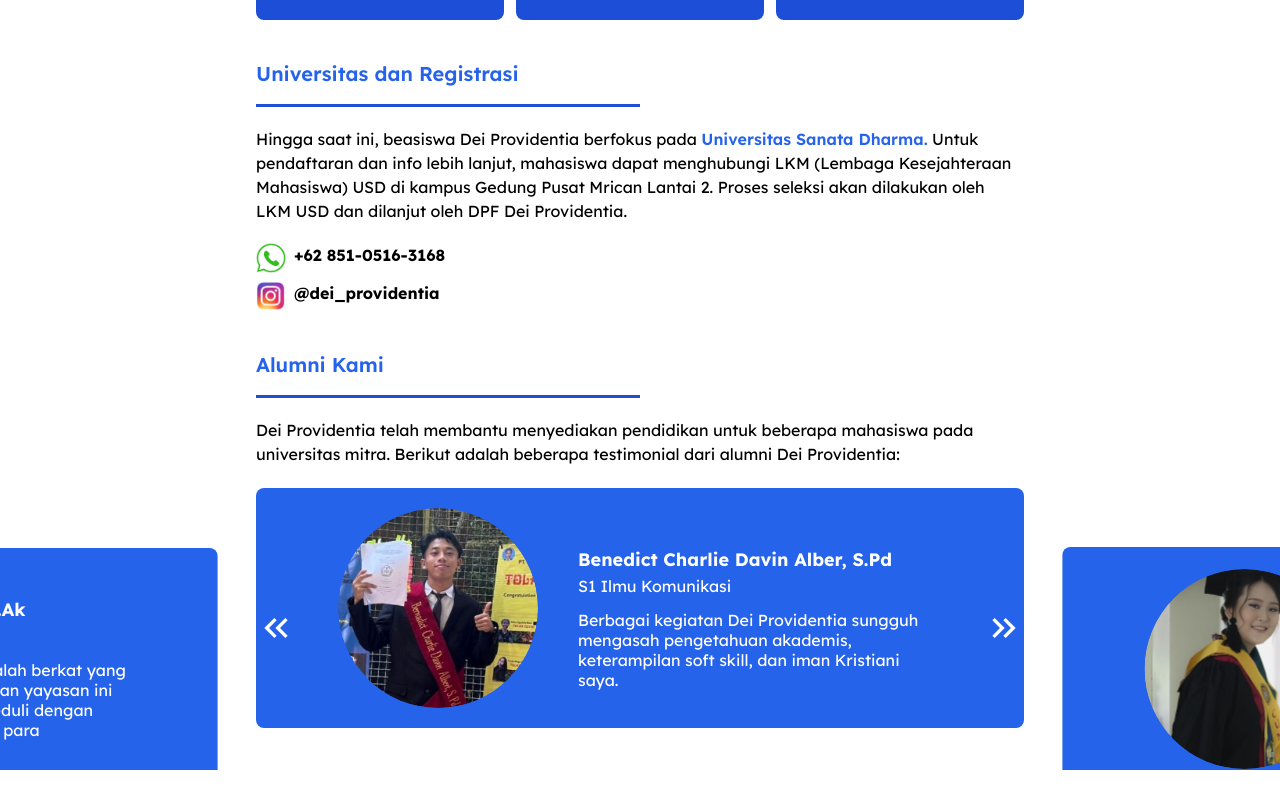
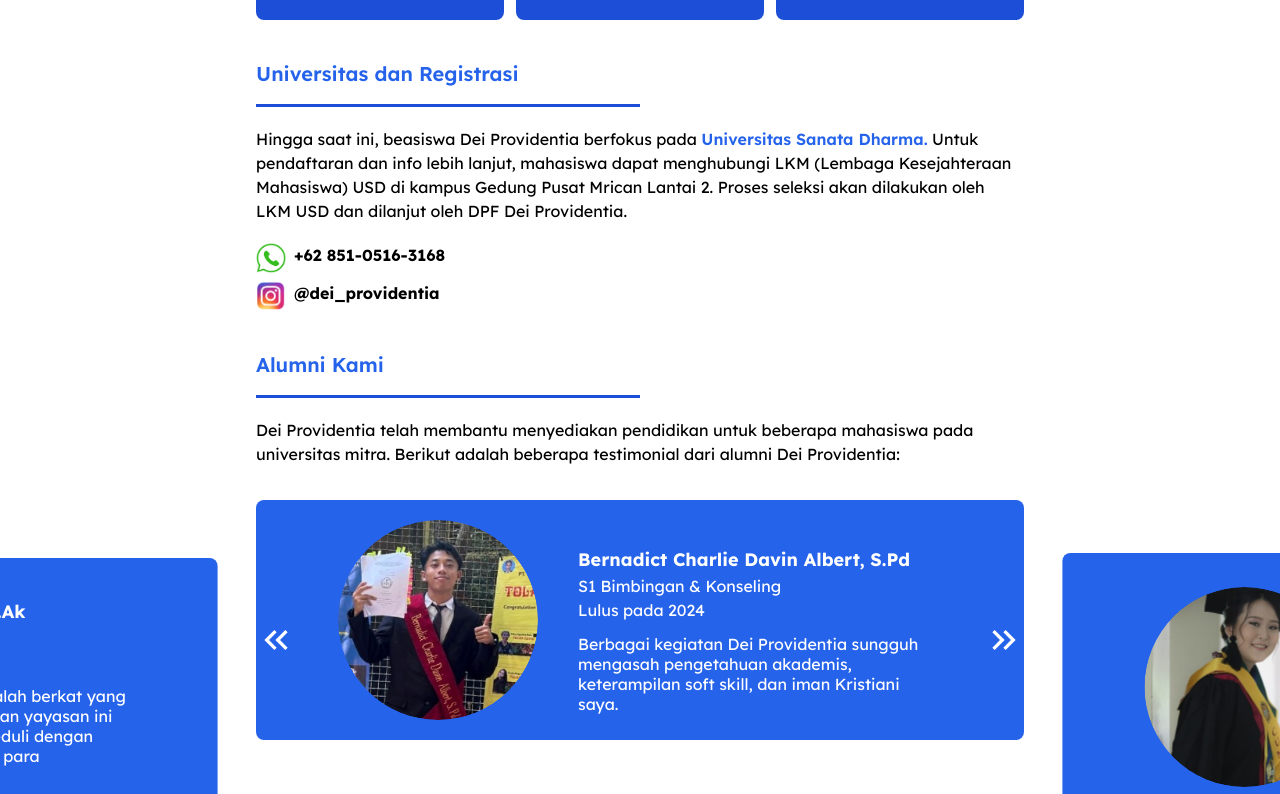
Before and after one commit to BrandonRafaelLovelyno/Dei-Providentia, a Next.js app: page / in a window 1280 px wide. Shown: the part 2477-3271 px from the top of the page. Before the commit the page ends 3247 px from the top, so only its background shows below. Built offline with nearby package versions, Linux system fonts and the light colour scheme.

Commit message:
feat : tahun lulus for alumni

```diff
--- a/components/home/view-alumni.tsx
+++ b/components/home/view-alumni.tsx
@@ -47,6 +47,9 @@
           <h4 className={twMerge("text-md max-lg:text-center text-white ")}>
             {testimonial.prodi}
           </h4>
+          <h4 className={twMerge("text-md max-lg:text-center text-white ")}>
+            Lulus pada {testimonial.tahun}
+          </h4>
         </div>
         <p className={twMerge("text-md", "leading-5", "text-white")}>
           {testimonial.quote}
--- a/sections/home/section-alumni.tsx
+++ b/sections/home/section-alumni.tsx
@@ -8,6 +8,7 @@
   prodi: string;
   quote: string;
   src: string;
+  tahun: number;
 }
 
 const TESTIMONIALS: Testimonial[] = [
@@ -17,13 +18,15 @@
     quote:
       "Beasiswa Dei Providentia adalah berkat yang besar dari Tuhan. Keistimewaan yayasan ini adalah yayasan ini sangat peduli dengan kesehatan rohani dan mental para scholarsnya.",
     src: "/home/alumni/fransina.jpg",
+    tahun: 2022,
   },
   {
-    name: "Benedict Charlie Davin Alber, S.Pd",
-    prodi: "S1 Ilmu Komunikasi",
+    name: "Bernadict Charlie Davin Albert, S.Pd",
+    prodi: "S1 Bimbingan & Konseling",
     quote:
       "Berbagai kegiatan Dei Providentia sungguh mengasah pengetahuan akademis, keterampilan soft skill, dan iman Kristiani saya.",
     src: "/home/alumni/benedict.jpg",
+    tahun: 2024,
   },
   {
     name: "Brigitta Amanda Maharani",
@@ -31,6 +34,7 @@
     quote:
       "Dei Providentia melatih saya untuk menjadi seorang pemimpin yang percaya diri, bertanggung jawab, dapat membuat keputusan, pantang menyerah, menghargai perbedaan, serta taat dan takut akan Tuhan melalui berbagai kegiatan yang diadakan.",
     src: "/home/alumni/brigitta.jpg",
+    tahun: 2024,
   },
 ];
 
```
